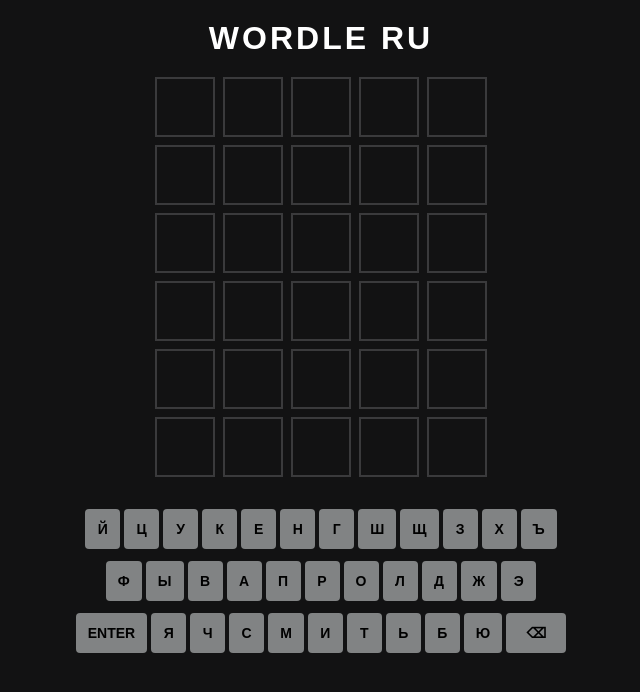
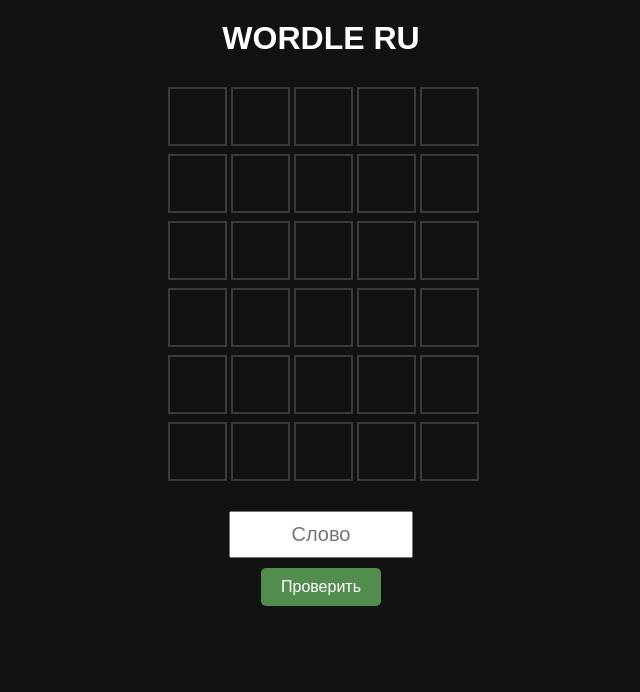
Before and after one commit to Liricinin/wordle, a Flask app: page / in a window 1280 px wide. Shown: the top 692 px of the page, without its empty margins (319-959 px from the left). Run offline with Flask 3, Linux system fonts and the light colour scheme.

Commit message:
Update index.html

```diff
--- a/Новая папка/templates/index.html
+++ b/Новая папка/templates/index.html
@@ -2,93 +2,68 @@
 <html lang="ru">
 <head>
 <meta charset="UTF-8">
-    <meta name="viewport" content="width=device-width, initial-scale=1.0">
-
-    <title>Русский Wordle</title>
+<meta name="viewport" content="width=device-width, initial-scale=1">
+<title>Wordle RU</title>
 
 <style>
 body {
-            margin: 0;
     background: #121213;
     color: white;
-            font-family: Arial, sans-serif;
-
-            display: flex;
-            flex-direction: column;
-            align-items: center;
+    font-family: Arial;
+    text-align: center;
 }
 
 h1 {
-            margin: 20px 0;
-            letter-spacing: 3px;
+    margin-top: 20px;
 }
 
-        /* Поле */
-        .board {
+#grid {
     display: grid;
-            grid-template-columns: repeat(5, 60px);
-            grid-template-rows: repeat(6, 60px);
+    grid-template-columns: repeat(5, 55px);
     gap: 8px;
+    justify-content: center;
+    margin: 30px auto;
 }
 
 .cell {
+    width: 55px;
+    height: 55px;
     border: 2px solid #3a3a3c;
+    font-size: 28px;
+    font-weight: bold;
     display: flex;
     align-items: center;
     justify-content: center;
-
-            font-size: 32px;
-            font-weight: bold;
     text-transform: uppercase;
 }
 
-        /* Клавиатура */
-        .keyboard {
-            margin-top: 30px;
+.correct {
+    background: #538d4e;
 }
 
-        .row {
-            display: flex;
-            justify-content: center;
-            margin-bottom: 8px;
+.present {
+    background: #b59f3b;
 }
 
-        .key {
-            background: #818384;
-            color: black;
-
-            border-radius: 4px;
-            border: none;
-
-            margin: 2px;
-            padding: 12px;
-
-            font-size: 14px;
-            font-weight: bold;
-
-            min-width: 35px;
+.wrong {
+    background: #3a3a3c;
 }
 
-        .key.big {
-            min-width: 60px;
+input {
+    font-size: 20px;
+    padding: 10px;
+    width: 160px;
+    text-align: center;
 }
 
-        /* Адаптив */
-        @media (max-width: 500px) {
-
-            .board {
-                grid-template-columns: repeat(5, 50px);
-                grid-template-rows: repeat(6, 50px);
-            }
-
-            .cell {
-                font-size: 26px;
-            }
-
-            .key {
-                min-width: 30px;
-                padding: 10px;
-            }
+button {
+    padding: 10px 20px;
+    margin-top: 10px;
+    background: #538d4e;
+    border: none;
+    color: white;
+    font-size: 16px;
+    border-radius: 5px;
 }
 </style>
 </head>
@@ -97,65 +72,56 @@
 
 <h1>WORDLE RU</h1>
 
-    <!-- Поле -->
-    <div class="board">
+<div id="grid"></div>
 
-        <!-- 6 строк по 5 клеток -->
-        {% for i in range(30) %}
-            <div class="cell"></div>
-        {% endfor %}
+<input id="guess" maxlength="5" placeholder="Слово">
+<br>
+<button onclick="check()">Проверить</button>
 
-    </div>
+<script>
+const word = "{{ word }}".toUpperCase();
+let row = 0;
 
-    <!-- Клавиатура -->
-    <div class="keyboard">
+const grid = document.getElementById("grid");
 
-        <div class="row">
-            <button class="key">Й</button>
-            <button class="key">Ц</button>
-            <button class="key">У</button>
-            <button class="key">К</button>
-            <button class="key">Е</button>
-            <button class="key">Н</button>
-            <button class="key">Г</button>
-            <button class="key">Ш</button>
-            <button class="key">Щ</button>
-            <button class="key">З</button>
-            <button class="key">Х</button>
-            <button class="key">Ъ</button>
-        </div>
+for(let i=0;i<30;i++){
+    let d = document.createElement("div");
+    d.className = "cell";
+    grid.appendChild(d);
+}
 
-        <div class="row">
-            <button class="key">Ф</button>
-            <button class="key">Ы</button>
-            <button class="key">В</button>
-            <button class="key">А</button>
-            <button class="key">П</button>
-            <button class="key">Р</button>
-            <button class="key">О</button>
-            <button class="key">Л</button>
-            <button class="key">Д</button>
-            <button class="key">Ж</button>
-            <button class="key">Э</button>
-        </div>
+function check(){
+    let input = document.getElementById("guess");
+    let guess = input.value.toUpperCase();
 
-        <div class="row">
-            <button class="key big">ENTER</button>
+    if(guess.length !== 5){
+        alert("Нужно 5 букв");
+        return;
+    }
 
-            <button class="key">Я</button>
-            <button class="key">Ч</button>
-            <button class="key">С</button>
-            <button class="key">М</button>
-            <button class="key">И</button>
-            <button class="key">Т</button>
-            <button class="key">Ь</button>
-            <button class="key">Б</button>
-            <button class="key">Ю</button>
+    for(let i=0;i<5;i++){
+        let cell = grid.children[row*5+i];
+        cell.innerText = guess[i];
 
-            <button class="key big">⌫</button>
-        </div>
+        if(guess[i] === word[i]){
+            cell.classList.add("correct");
+        }
+        else if(word.includes(guess[i])){
+            cell.classList.add("present");
+        }
+        else{
+            cell.classList.add("wrong");
+        }
+    }
 
-    </div>
+    if(guess === word){
+        setTimeout(()=>alert("🎉 Победа!"),100);
+    }
+
+    row++;
+    input.value = "";
+}
+</script>
 
 </body>
 </html>
```
Lines whose indentation alone changed are shown as unchanged.
